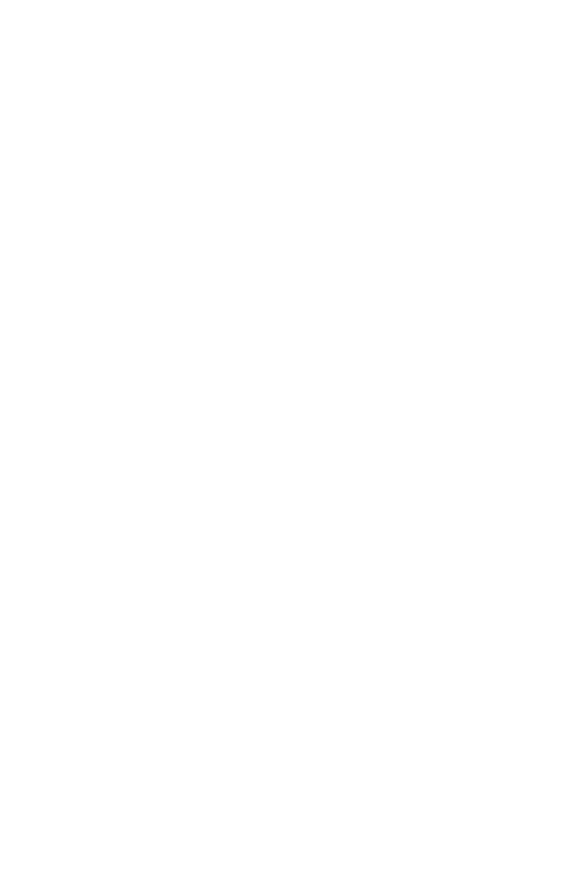
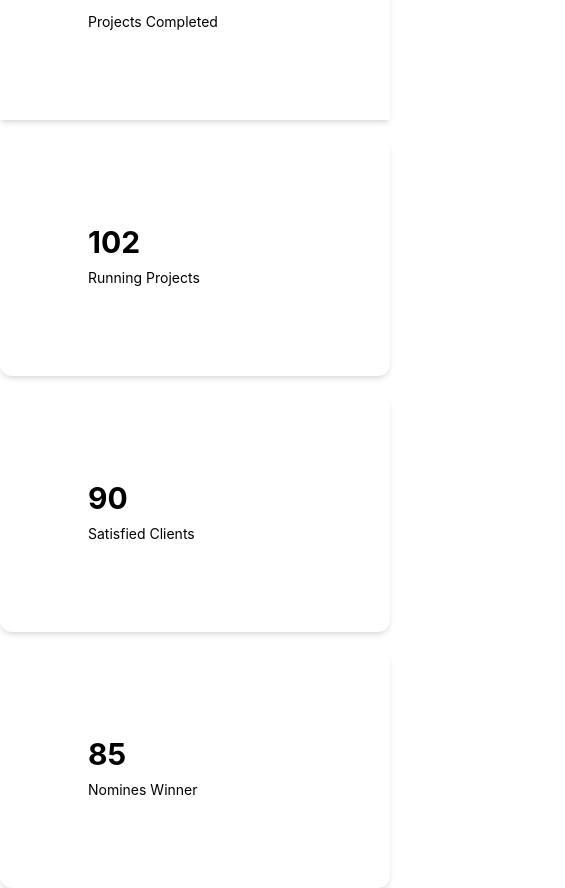
Before and after one commit to ahebabshamilbaryaw-tech/myTravelinprogramming, a React (Vite) app in the folder Wahid-protofolio/: page / in a window 390 px wide. Shown: the part 1680-2568 px from the top of the page, 565 px wide, since content can reach past the window. Before the commit the page ends 1528 px from the top, so only its background shows below. Built offline with nearby package versions, Linux system fonts and the light colour scheme.

Commit message:
feat: add responsive protofolio statistics section

```diff
--- a/Wahid-protofolio/src/App.jsx
+++ b/Wahid-protofolio/src/App.jsx
@@ -1,6 +1,7 @@
 import SideBar from "./Component/SideBar";
 import Hero from "./Component/Hero";
 import About from "./Component/About"
+import Statistics from "./Component/Statistics";
 
 function App() {
   return (
@@ -8,6 +9,7 @@
       <SideBar />
       <Hero />
       <About />
+      <Statistics />
     </div>
   )
 }
--- a/Wahid-protofolio/src/Component/About.jsx
+++ b/Wahid-protofolio/src/Component/About.jsx
@@ -17,7 +17,7 @@
                         alt=""
                         className="h-32 w-32 rounded-full object-cover"
                     />
-                      ስ<div className="flex flex-1 gap-10 rounded-xl bg-white p-5 shadow-lg">
+                      <div className="flex flex-1 gap-10 rounded-xl bg-white p-5 shadow-lg">
                   <div className="flex-1">
                             <h3 className="text-2xl font-bold">
                                 Wahid Ahmed
--- /dev/null
+++ b/Wahid-protofolio/src/Component/Statistics.jsx
@@ -0,0 +1,27 @@
+function Statistics() {
+    return (
+        <section className="mt-8">
+           <div className="grid grid-cols-1 sm:grid-cols-2 lg:grid-cols-4 gap-4">
+             <div className=" flex-1 nrounded-xl bg-white p-22 shadow-md">
+                <h2 className="text-3xl font-bold text-800">198</h2>
+                <p className="mt-2 text-sm text-500">Projects Completed</p>
+            </div>
+            <div className=" flex-1  rounded-xl bg-white p-22 shadow-md">
+                <h2 className="text-3xl font-bold text-800">102</h2>
+                <p className="mt-2 text-sm text-500">Running Projects</p>
+            </div>
+            <div className="flex-1 rounded-xl bg-white p-22 shadow-md">
+                <h2 className="text-3xl font-bold text-800">90</h2>
+                <p className="mt-2 text-sm text-500">Satisfied Clients</p>
+            </div>
+            <div className="flex-1  rounded-xl bg-white p-22 shadow-md">
+                <h2  className="text-3xl font-bold text-800">85</h2>
+                <p  className="mt-2 text-sm text-500" > Nomines Winner</p>
+            </div>
+            </div>
+
+        </section>
+    )
+}
+
+export default Statistics
```
